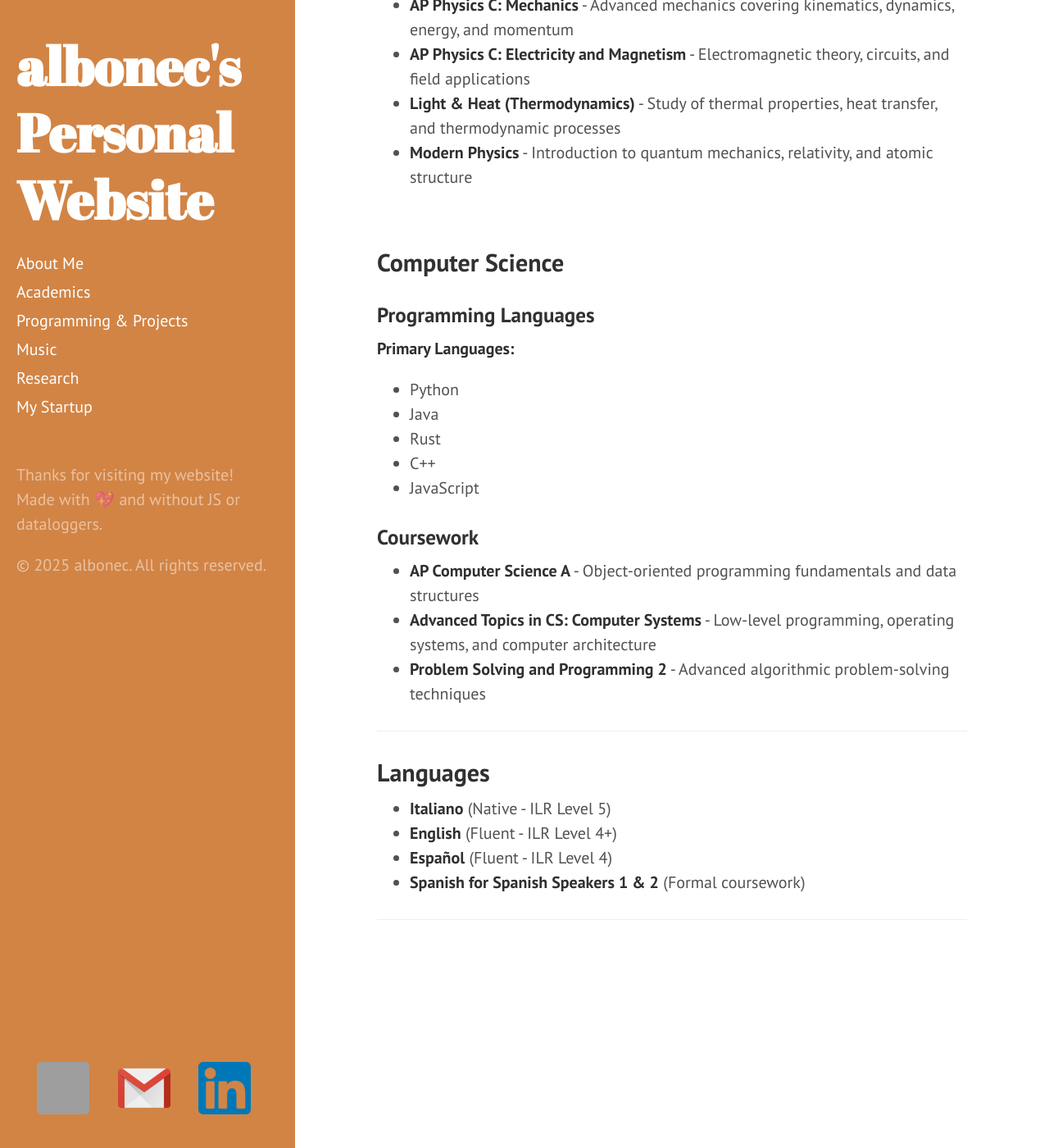
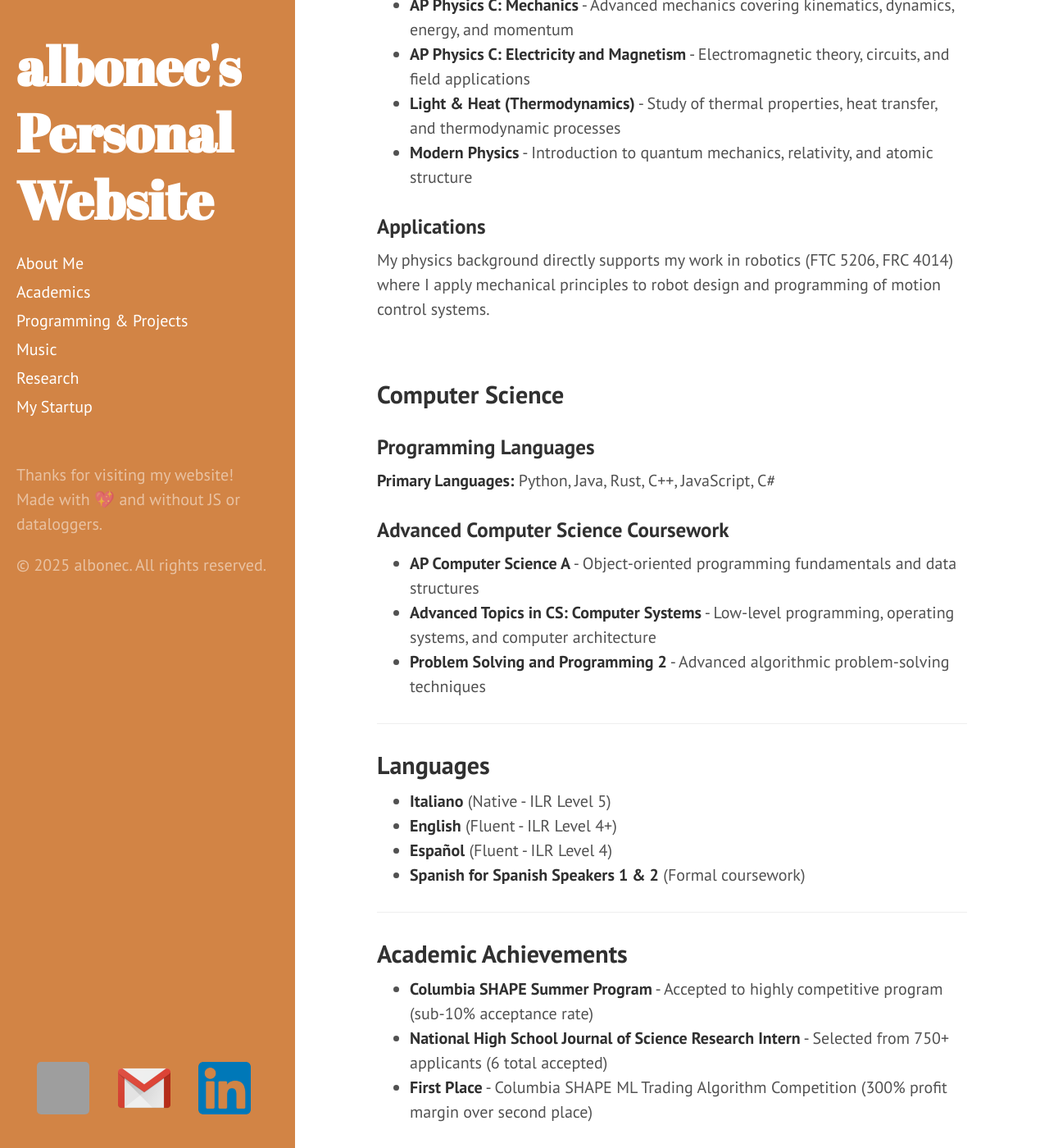
Before and after one commit to albonec/albonec.github.io, a Jekyll site: the page built from academics.md, in a window 1280 px wide and 1400 px high, scrolled down 1276 px. Shown: the whole window at 82% size. Built offline with Jekyll 4.4.1, drawn with Linux system fonts in a browser that asks for light colours; some of the changed text lies outside the part shown; grey boxes are pictures that could not be loaded.

```diff
--- a/academics.md
+++ b/academics.md
@@ -21,7 +21,7 @@ title: Academics/Coursework
 
 ## Mathematics
 
-### Coursework
+### Advanced Mathematics Coursework
 - **AP Calculus BC** - Advanced placement calculus covering derivatives, integrals, and series
 - **Multivariable Calculus** - Extension of calculus to functions of multiple variables
 - **Linear Algebra** - Study of vector spaces, linear transformations, and matrix theory
@@ -35,25 +35,23 @@ title: Academics/Coursework
 
 ## Physics
 
-### Coursework
+### Physics Coursework
 - **AP Physics C: Mechanics** - Advanced mechanics covering kinematics, dynamics, energy, and momentum
 - **AP Physics C: Electricity and Magnetism** - Electromagnetic theory, circuits, and field applications
 - **Light & Heat (Thermodynamics)** - Study of thermal properties, heat transfer, and thermodynamic processes
 - **Modern Physics** - Introduction to quantum mechanics, relativity, and atomic structure
+
+### Applications
+My physics background directly supports my work in robotics (FTC 5206, FRC 4014) where I apply mechanical principles to robot design and programming of motion control systems.
 
 <br>
 
 ## Computer Science
 
 ### Programming Languages
-**Primary Languages:**
-- Python
-- Java
-- Rust
-- C++
-- JavaScript
+**Primary Languages:** Python, Java, Rust, C++, JavaScript, C#
 
-### Coursework
+### Advanced Computer Science Coursework
 - **AP Computer Science A** - Object-oriented programming fundamentals and data structures
 - **Advanced Topics in CS: Computer Systems** - Low-level programming, operating systems, and computer architecture
 - **Problem Solving and Programming 2** - Advanced algorithmic problem-solving techniques
@@ -67,3 +65,8 @@ title: Academics/Coursework
 - **Spanish for Spanish Speakers 1 & 2** (Formal coursework)
 
 ---
+
+## Academic Achievements
+- **Columbia SHAPE Summer Program** - Accepted to highly competitive program (sub-10% acceptance rate)
+- **National High School Journal of Science Research Intern** - Selected from 750+ applicants (6 total accepted)
+- **First Place** - Columbia SHAPE ML Trading Algorithm Competition (300% profit margin over second place)
```
Also changed, not shown: other parts of academics.md (+1 -1 lines), programming.md (+28 -0 lines).
